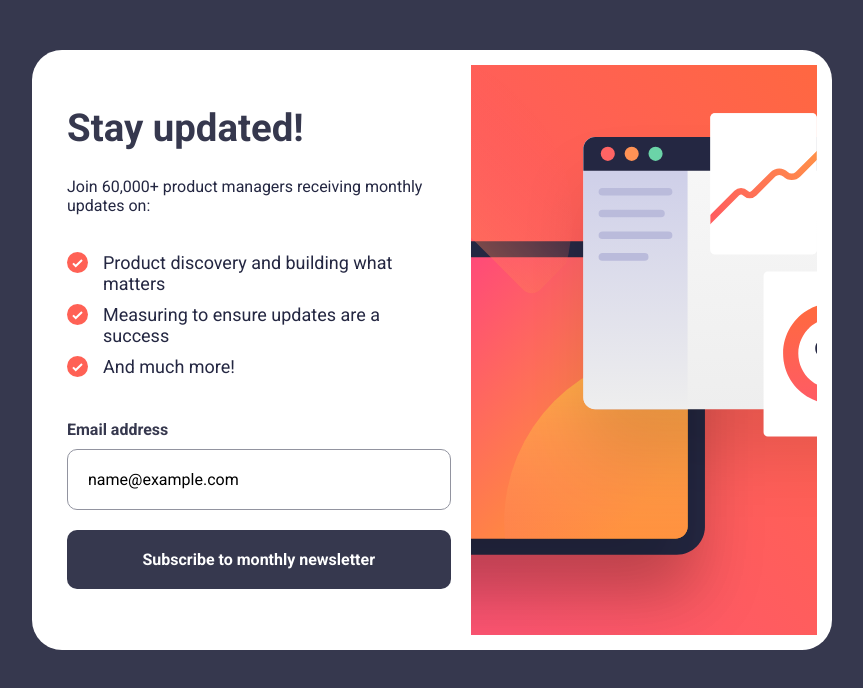
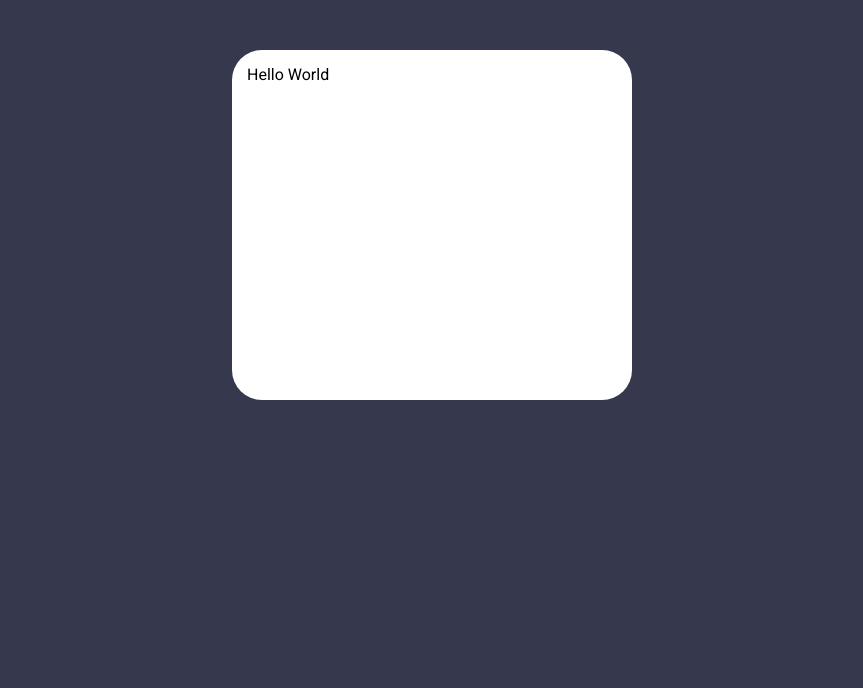
Before and after one commit to JuanBlancodev/newsletter-sign-up-form, a React (Vite) app: page / in a window 1280 px wide. Both pictures are taken after typing "name@example.com" into the empty fields and a click on the button "Subscribe to monthly newsletter". Shown: the top 688 px of the page, without its empty margins (208-1071 px from the left). Built offline with nearby package versions, Linux system fonts and the light colour scheme.

Commit message:
component suscribed added

```diff
--- a/src/components/App.jsx
+++ b/src/components/App.jsx
@@ -1,40 +1,14 @@
-import styled from 'styled-components'
-import Ilustration from './Ilustration'
-import Header from './Header'
-import Form from './Form'
-
-const Wrapper = styled.div`
-  background-color: var(--color-white);
-  height: 100%;
-
-  @media (width >= 800px){
-    width: 800px;
-    height: 600px;
-    margin: 50px auto;
-
-    padding: 15px;
-    border-radius: 30px;
-
-    display: flex;
-    flex-direction: row-reverse;
-  }
-`
-
-const Content = styled.main`
-  display: grid;
-  row-gap: 30px;
-  padding: 40px 20px;
-`
+import useGlobalContext from '../hooks/useGlobalContext'
+import Homepage from './Homepage'
+import Suscribed from './Suscribed'
 
 const App = () => {
+  const { suscription: { state } } = useGlobalContext()
+
   return (
-    <Wrapper>
-      <Ilustration />
-      <Content>
-        <Header />
-        <Form />
-      </Content>
-    </Wrapper>
+    <>
+      { state ? <Suscribed /> : <Homepage /> }
+    </>
   )
 }
 
--- /dev/null
+++ b/src/components/Homepage.jsx
@@ -0,0 +1,41 @@
+import styled from 'styled-components'
+import Ilustration from './Ilustration'
+import Header from './Header'
+import Form from './Form'
+
+const Wrapper = styled.div`
+  background-color: var(--color-white);
+  height: 100%;
+
+  @media (width >= 800px){
+    width: 800px;
+    height: 600px;
+    margin: 50px auto;
+
+    padding: 15px;
+    border-radius: 30px;
+
+    display: flex;
+    flex-direction: row-reverse;
+  }
+`
+
+const Content = styled.main`
+  display: grid;
+  row-gap: 30px;
+  padding: 40px 20px;
+`
+
+const Homepage = () => {
+  return (
+    <Wrapper>
+      <Ilustration />
+      <Content>
+        <Header />
+        <Form />
+      </Content>
+    </Wrapper>
+  )
+}
+
+export default Homepage
--- /dev/null
+++ b/src/components/Suscribed.jsx
@@ -0,0 +1,25 @@
+import styled from 'styled-components'
+
+const Wrapper = styled.div`
+  background-color: var(--color-white);
+  height: 100%;
+
+  @media (width >= 800px){
+    width: 400px;
+    height: 350px;
+    margin: 50px auto;
+
+    padding: 15px;
+    border-radius: 30px;
+  }
+`
+
+const Suscribed = () => {
+  return (
+    <Wrapper>
+      Hello World
+    </Wrapper>
+  )
+}
+
+export default Suscribed
```
